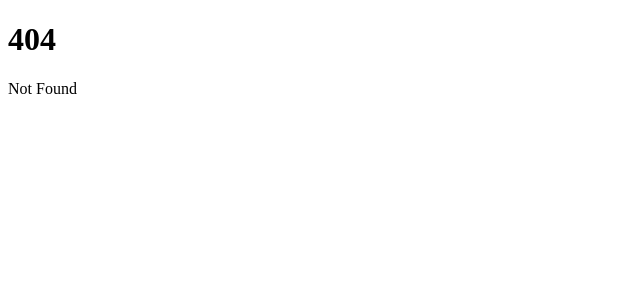
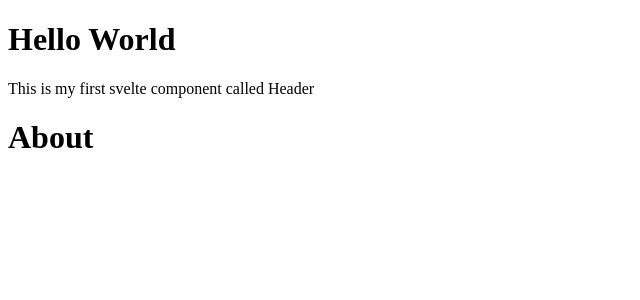
Before and after one commit to jecode93/svelte-project, a SvelteKit app: page /about in a window 1280 px wide. Before the commit this address had no page. Shown: the top 300 px of the page, without its empty margins (0-640 px from the left). Built offline with nearby package versions, Linux system fonts and the light colour scheme.

Commit message:
feature: first svelte about page.

```diff
--- /dev/null
+++ b/src/routes/about/+page.svelte
@@ -0,0 +1,6 @@
+<script>
+	import Header from '../Header.svelte';
+</script>
+
+<Header name="Header" />
+<h1>About</h1>
```
